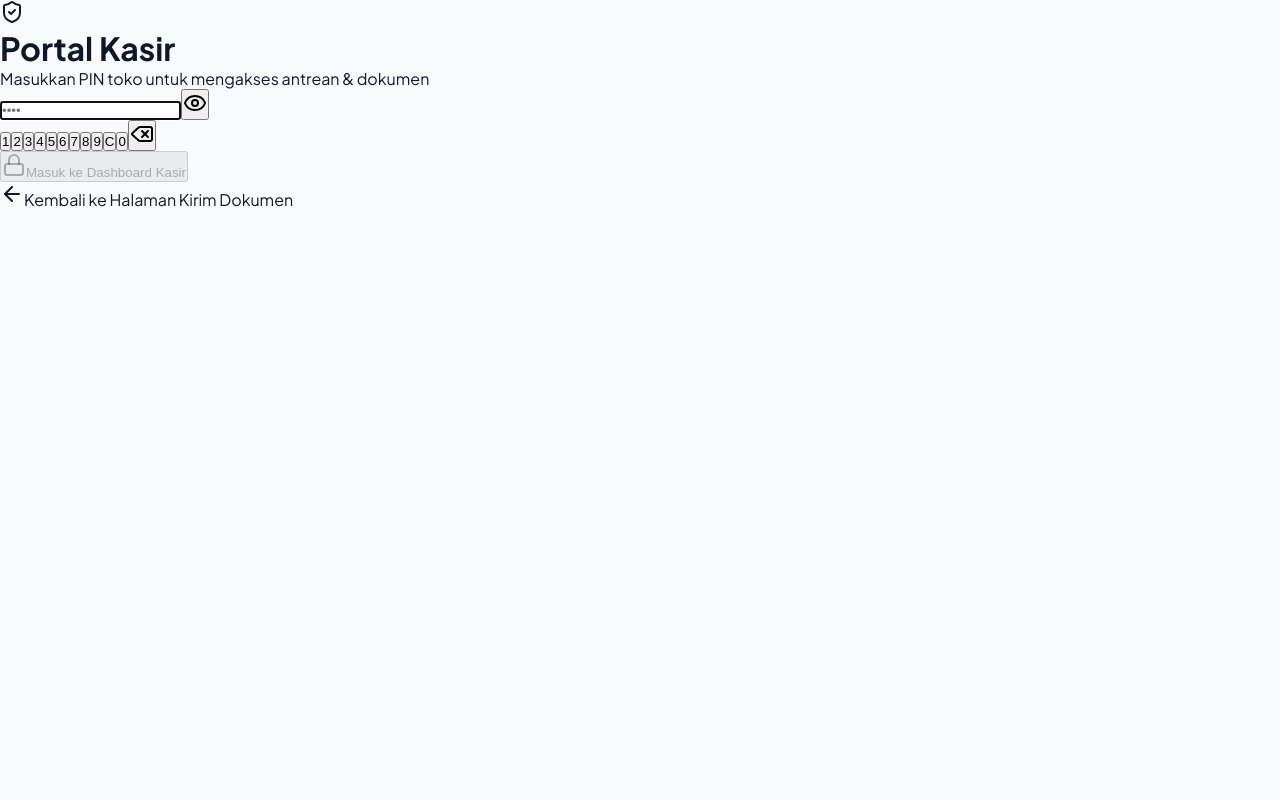
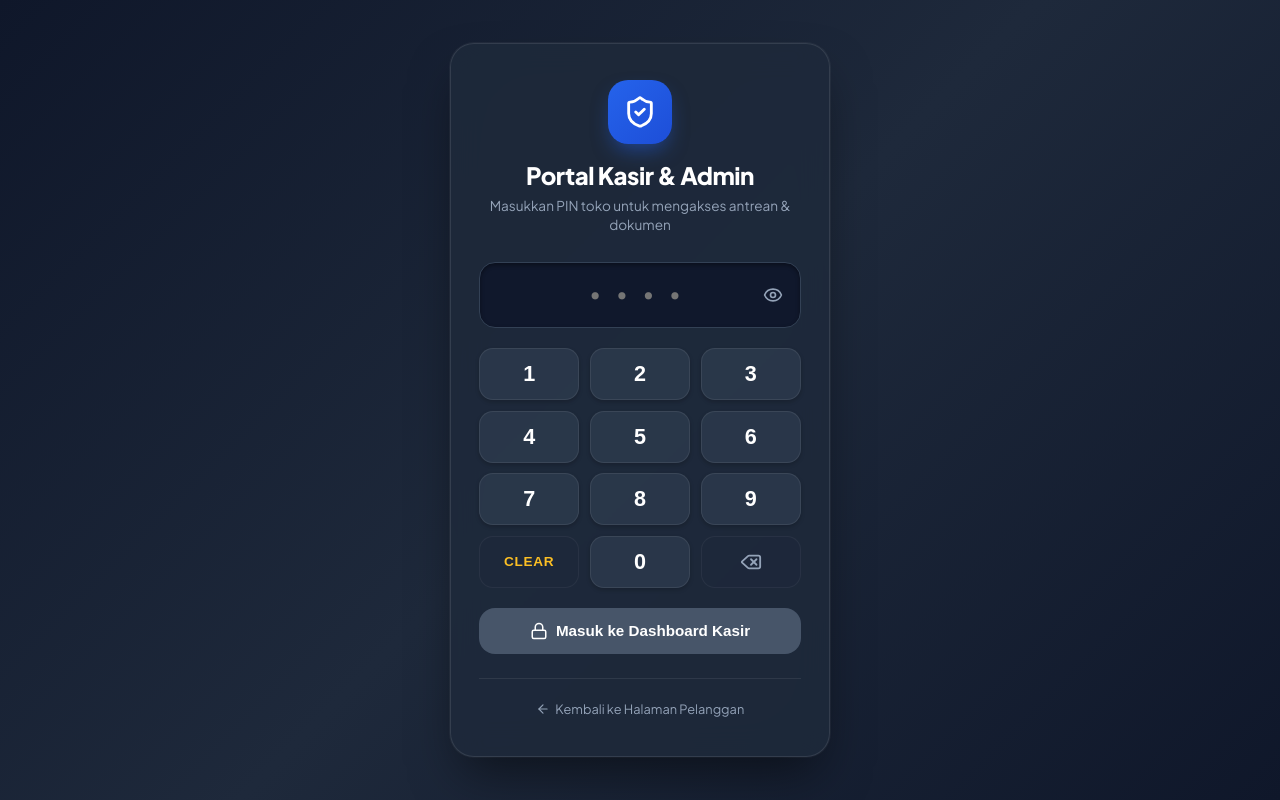
Before and after one commit to nippppp2/fc-print, a Next.js app: page /admin/login in a window 1280 px wide. Built offline with nearby package versions, Linux system fonts and the light colour scheme.

Commit message:
fix: replace tailwind classes with vanilla css styling on admin login page

```diff
--- a/src/app/admin/login/page.tsx
+++ b/src/app/admin/login/page.tsx
@@ -3,7 +3,7 @@
 import React, { useState, Suspense } from 'react';
 import { useRouter, useSearchParams } from 'next/navigation';
 import Link from 'next/link';
-import { Lock, Eye, EyeOff, ShieldCheck, Delete, ArrowLeft, Loader2 } from 'lucide-react';
+import { ShieldCheck, Eye, EyeOff, Delete, ArrowLeft, Lock, Loader2 } from 'lucide-react';
 
 function AdminLoginForm() {
   const router = useRouter();
@@ -22,7 +22,7 @@ function AdminLoginForm() {
     } else if (val === 'BACK') {
       setPin((prev) => prev.slice(0, -1));
     } else {
-      if (pin.length < 10) {
+      if (pin.length < 8) {
         setPin((prev) => prev + val);
       }
     }
@@ -48,14 +48,13 @@ function AdminLoginForm() {
       const data = await res.json();
 
       if (!res.ok) {
-        throw new Error(data.error || 'PIN salah!');
+        throw new Error(data.error || 'PIN Kasir salah! Silakan coba lagi.');
       }
 
-      // Login berhasil -> Arahkan ke dashboard admin
       router.push(redirectPath);
       router.refresh();
     } catch (err: unknown) {
-      const msg = err instanceof Error ? err.message : 'Gagal masuk';
+      const msg = err instanceof Error ? err.message : 'PIN salah atau gagal verifikasi';
       setError(msg);
       setPin('');
     } finally {
@@ -64,27 +63,72 @@ function AdminLoginForm() {
   };
 
   return (
-    <div className="min-h-screen bg-slate-900 flex flex-col justify-center items-center p-4">
-      <div className="w-full max-w-sm bg-slate-800 border border-slate-700/80 rounded-3xl p-6 sm:p-8 shadow-2xl backdrop-blur">
+    <div
+      style={{
+        minHeight: '100vh',
+        display: 'flex',
+        alignItems: 'center',
+        justifyContent: 'center',
+        padding: '1.5rem',
+        background: 'linear-gradient(135deg, #0f172a 0%, #1e293b 50%, #0f172a 100%)',
+        fontFamily: 'var(--font-sans)',
+      }}
+    >
+      <div
+        style={{
+          width: '100%',
+          maxWidth: '380px',
+          background: 'rgba(30, 41, 59, 0.88)',
+          backdropFilter: 'blur(16px)',
+          border: '1px solid rgba(255, 255, 255, 0.1)',
+          borderRadius: '24px',
+          padding: '2.25rem 1.75rem',
+          boxShadow: '0 25px 50px -12px rgba(0, 0, 0, 0.5), 0 0 0 1px rgba(255, 255, 255, 0.05)',
+          color: '#ffffff',
+        }}
+      >
         {/* Header */}
-        <div className="text-center mb-6">
-          <div className="w-16 h-16 bg-blue-600/20 text-blue-400 border border-blue-500/30 rounded-2xl flex items-center justify-center mx-auto mb-4 shadow-inner">
-            <ShieldCheck className="w-9 h-9" />
+        <div style={{ textAlign: 'center', marginBottom: '1.75rem' }}>
+          <div
+            style={{
+              width: '64px',
+              height: '64px',
+              borderRadius: '20px',
+              background: 'linear-gradient(135deg, #2563eb, #1d4ed8)',
+              display: 'flex',
+              alignItems: 'center',
+              justifyContent: 'center',
+              margin: '0 auto 1rem',
+              boxShadow: '0 10px 20px -5px rgba(37, 99, 235, 0.5)',
+              color: '#ffffff',
+            }}
+          >
+            <ShieldCheck size={34} />
           </div>
-          <h1 className="text-2xl font-bold text-white tracking-tight">Portal Kasir</h1>
-          <p className="text-slate-400 text-xs mt-1">
+          <h1
+            style={{
+              fontSize: '1.5rem',
+              fontWeight: 800,
+              letterSpacing: '-0.02em',
+              color: '#ffffff',
+              marginBottom: '0.35rem',
+            }}
+          >
+            Portal Kasir & Admin
+          </h1>
+          <p style={{ fontSize: '0.85rem', color: '#94a3b8', lineHeight: 1.4 }}>
             Masukkan PIN toko untuk mengakses antrean & dokumen
           </p>
         </div>
 
-        {/* Form PIN */}
-        <form onSubmit={handleSubmit} className="space-y-5">
-          <div>
-            <div className="relative">
+        {/* Input PIN Display */}
+        <form onSubmit={handleSubmit}>
+          <div style={{ marginBottom: '1.25rem' }}>
+            <div style={{ position: 'relative' }}>
               <input
                 type={showPin ? 'text' : 'password'}
                 inputMode="numeric"
-                maxLength={10}
+                maxLength={8}
                 value={pin}
                 onChange={(e) => {
                   setPin(e.target.value);
@@ -92,33 +136,99 @@ function AdminLoginForm() {
                 }}
                 placeholder="••••"
                 autoFocus
-                className="w-full text-center tracking-[0.4em] text-2xl font-bold bg-slate-950/70 border border-slate-700 focus:border-blue-500 text-white rounded-2xl py-3.5 px-10 outline-none transition-all placeholder:text-slate-600"
+                style={{
+                  width: '100%',
+                  textAlign: 'center',
+                  letterSpacing: '0.35em',
+                  fontSize: '1.75rem',
+                  fontWeight: 800,
+                  fontFamily: 'var(--font-mono)',
+                  background: 'rgba(15, 23, 42, 0.85)',
+                  border: error ? '2px solid #ef4444' : '1px solid #334155',
+                  color: '#ffffff',
+                  borderRadius: '16px',
+                  padding: '0.85rem 2.75rem',
+                  outline: 'none',
+                  boxShadow: 'inset 0 2px 4px rgba(0,0,0,0.4)',
+                  transition: 'border-color 0.2s',
+                }}
               />
               <button
                 type="button"
                 onClick={() => setShowPin(!showPin)}
-                className="absolute right-3.5 top-1/2 -translate-y-1/2 text-slate-500 hover:text-slate-300 p-1 transition-colors"
-                title={showPin ? 'Sembunyikan PIN' : 'Tampilkan PIN'}
+                style={{
+                  position: 'absolute',
+                  right: '12px',
+                  top: '50%',
+                  transform: 'translateY(-50%)',
+                  background: 'transparent',
+                  border: 'none',
+                  color: '#94a3b8',
+                  cursor: 'pointer',
+                  padding: '6px',
+                  display: 'flex',
+                  alignItems: 'center',
+                  justifyContent: 'center',
+                }}
+                title={showPin ? 'Sembunyikan PIN' : 'Lihat PIN'}
               >
-                {showPin ? <EyeOff className="w-5 h-5" /> : <Eye className="w-5 h-5" />}
+                {showPin ? <EyeOff size={20} /> : <Eye size={20} />}
               </button>
             </div>
 
             {error && (
-              <div className="mt-2.5 p-2.5 bg-red-500/10 border border-red-500/30 rounded-xl text-red-400 text-xs text-center font-medium animate-pulse">
+              <div
+                style={{
+                  marginTop: '0.75rem',
+                  padding: '0.65rem',
+                  background: 'rgba(239, 68, 68, 0.15)',
+                  border: '1px solid rgba(239, 68, 68, 0.3)',
+                  borderRadius: '12px',
+                  color: '#fca5a5',
+                  fontSize: '0.8rem',
+                  textAlign: 'center',
+                  fontWeight: 600,
+                }}
+              >
                 {error}
               </div>
             )}
           </div>
 
           {/* Virtual Touch Keypad */}
-          <div className="grid grid-cols-3 gap-2.5 pt-1">
+          <div
+            style={{
+              display: 'grid',
+              gridTemplateColumns: 'repeat(3, 1fr)',
+              gap: '0.65rem',
+              marginBottom: '1.25rem',
+            }}
+          >
             {[1, 2, 3, 4, 5, 6, 7, 8, 9].map((num) => (
               <button
                 key={num}
                 type="button"
                 onClick={() => handleKeypadPress(num.toString())}
-                className="h-12 bg-slate-700/60 hover:bg-slate-700 active:bg-blue-600 text-white font-semibold text-lg rounded-xl transition-colors border border-slate-600/40"
+                style={{
+                  height: '52px',
+                  background: 'rgba(51, 65, 85, 0.6)',
+                  border: '1px solid rgba(255, 255, 255, 0.08)',
+                  borderRadius: '14px',
+                  color: '#ffffff',
+                  fontSize: '1.35rem',
+                  fontWeight: 700,
+                  cursor: 'pointer',
+                  transition: 'all 0.15s ease',
+                  boxShadow: '0 2px 4px rgba(0,0,0,0.2)',
+                }}
+                onMouseDown={(e) => {
+                  (e.currentTarget as HTMLButtonElement).style.background = '#2563eb';
+                  (e.currentTarget as HTMLButtonElement).style.transform = 'scale(0.96)';
+                }}
+                onMouseUp={(e) => {
+                  (e.currentTarget as HTMLButtonElement).style.background = 'rgba(51, 65, 85, 0.6)';
+                  (e.currentTarget as HTMLButtonElement).style.transform = 'scale(1)';
+                }}
               >
                 {num}
               </button>
@@ -126,54 +236,128 @@ function AdminLoginForm() {
             <button
               type="button"
               onClick={() => handleKeypadPress('CLEAR')}
-              className="h-12 bg-slate-800 hover:bg-slate-700/80 active:bg-slate-600 text-amber-400 font-bold text-xs uppercase tracking-wider rounded-xl transition-colors border border-slate-700"
+              style={{
+                height: '52px',
+                background: 'rgba(30, 41, 59, 0.8)',
+                border: '1px solid rgba(255, 255, 255, 0.05)',
+                borderRadius: '14px',
+                color: '#fbbf24',
+                fontSize: '0.85rem',
+                fontWeight: 800,
+                letterSpacing: '0.05em',
+                cursor: 'pointer',
+                transition: 'all 0.15s ease',
+              }}
             >
-              C
+              CLEAR
             </button>
             <button
               type="button"
               onClick={() => handleKeypadPress('0')}
-              className="h-12 bg-slate-700/60 hover:bg-slate-700 active:bg-blue-600 text-white font-semibold text-lg rounded-xl transition-colors border border-slate-600/40"
+              style={{
+                height: '52px',
+                background: 'rgba(51, 65, 85, 0.6)',
+                border: '1px solid rgba(255, 255, 255, 0.08)',
+                borderRadius: '14px',
+                color: '#ffffff',
+                fontSize: '1.35rem',
+                fontWeight: 700,
+                cursor: 'pointer',
+                transition: 'all 0.15s ease',
+                boxShadow: '0 2px 4px rgba(0,0,0,0.2)',
+              }}
+              onMouseDown={(e) => {
+                (e.currentTarget as HTMLButtonElement).style.background = '#2563eb';
+                (e.currentTarget as HTMLButtonElement).style.transform = 'scale(0.96)';
+              }}
+              onMouseUp={(e) => {
+                (e.currentTarget as HTMLButtonElement).style.background = 'rgba(51, 65, 85, 0.6)';
+                (e.currentTarget as HTMLButtonElement).style.transform = 'scale(1)';
+              }}
             >
               0
             </button>
             <button
               type="button"
               onClick={() => handleKeypadPress('BACK')}
-              className="h-12 bg-slate-800 hover:bg-slate-700/80 active:bg-slate-600 text-slate-300 flex items-center justify-center rounded-xl transition-colors border border-slate-700"
+              style={{
+                height: '52px',
+                background: 'rgba(30, 41, 59, 0.8)',
+                border: '1px solid rgba(255, 255, 255, 0.05)',
+                borderRadius: '14px',
+                color: '#94a3b8',
+                display: 'flex',
+                alignItems: 'center',
+                justifyContent: 'center',
+                cursor: 'pointer',
+                transition: 'all 0.15s ease',
+              }}
               title="Hapus Digit"
             >
-              <Delete className="w-5 h-5" />
+              <Delete size={22} />
             </button>
           </div>
 
+          {/* Submit Button */}
           <button
             type="submit"
             disabled={isLoading || pin.length === 0}
-            className="w-full py-3.5 bg-blue-600 hover:bg-blue-500 active:bg-blue-700 disabled:opacity-50 disabled:cursor-not-allowed text-white font-semibold rounded-2xl flex items-center justify-center gap-2 shadow-lg shadow-blue-600/30 transition-all text-sm mt-2"
+            style={{
+              width: '100%',
+              padding: '0.875rem 1rem',
+              background: isLoading || pin.length === 0 ? '#475569' : '#2563eb',
+              color: '#ffffff',
+              border: 'none',
+              borderRadius: '16px',
+              fontSize: '0.95rem',
+              fontWeight: 700,
+              cursor: isLoading || pin.length === 0 ? 'not-allowed' : 'pointer',
+              display: 'flex',
+              alignItems: 'center',
+              justifyContent: 'center',
+              gap: '0.5rem',
+              boxShadow:
+                isLoading || pin.length === 0 ? 'none' : '0 10px 15px -3px rgba(37, 99, 235, 0.4)',
+              transition: 'background-color 0.2s',
+            }}
           >
             {isLoading ? (
               <>
-                <Loader2 className="w-5 h-5 animate-spin" />
-                Memverifikasi...
+                <Loader2 size={18} className="animate-spin" />
+                <span>Memverifikasi PIN...</span>
               </>
             ) : (
               <>
-                <Lock className="w-4 h-4" />
-                Masuk ke Dashboard Kasir
+                <Lock size={18} />
+                <span>Masuk ke Dashboard Kasir</span>
               </>
             )}
           </button>
         </form>
 
         {/* Back Link */}
-        <div className="mt-6 pt-5 border-t border-slate-700/60 text-center">
+        <div
+          style={{
+            marginTop: '1.5rem',
+            paddingTop: '1.25rem',
+            borderTop: '1px solid rgba(255, 255, 255, 0.08)',
+            textAlign: 'center',
+          }}
+        >
           <Link
             href="/"
-            className="inline-flex items-center gap-1.5 text-xs text-slate-400 hover:text-slate-200 transition-colors"
+            style={{
+              display: 'inline-flex',
+              alignItems: 'center',
+              gap: '0.35rem',
+              fontSize: '0.8rem',
+              color: '#94a3b8',
+              textDecoration: 'none',
+              transition: 'color 0.2s',
+            }}
           >
-            <ArrowLeft className="w-3.5 h-3.5" />
-            Kembali ke Halaman Kirim Dokumen
+            <ArrowLeft size={14} />
+            <span>Kembali ke Halaman Pelanggan</span>
           </Link>
         </div>
       </div>
@@ -185,8 +369,17 @@ export default function AdminLoginPage() {
   return (
     <Suspense
       fallback={
-        <div className="min-h-screen bg-slate-900 flex items-center justify-center text-white">
-          <Loader2 className="w-8 h-8 animate-spin text-blue-500" />
+        <div
+          style={{
+            minHeight: '100vh',
+            display: 'flex',
+            alignItems: 'center',
+            justifyContent: 'center',
+            background: '#0f172a',
+            color: '#ffffff',
+          }}
+        >
+          <Loader2 size={32} className="animate-spin" style={{ color: '#3b82f6' }} />
         </div>
       }
     >
```
